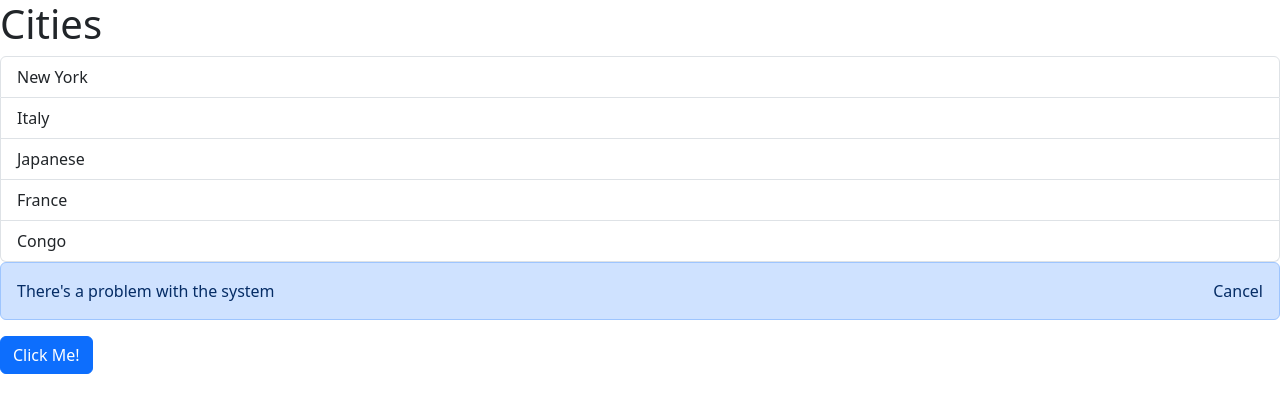
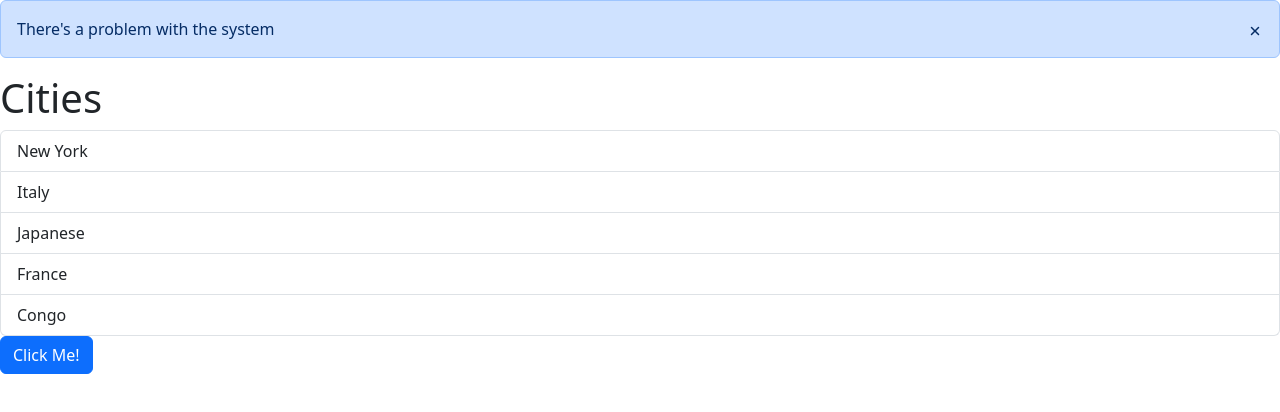
Before and after one commit to Tsunamiisking/mosh-react, a React (Vite) app in the folder mosh-react/: page / in a window 1280 px wide. Both pictures are taken after a click on the button "Click Me!". Shown: the top 412 px of the page. Built offline with nearby package versions, Linux system fonts and the light colour scheme.

Commit message:
Added React icons with cancel icon

```diff
--- a/mosh-react/package.json
+++ b/mosh-react/package.json
@@ -12,7 +12,8 @@
   "dependencies": {
     "bootstrap": "^5.3.3",
     "react": "^18.3.1",
-    "react-dom": "^18.3.1"
+    "react-dom": "^18.3.1",
+    "react-icons": "^5.3.0"
   },
   "devDependencies": {
     "@eslint/js": "^9.9.0",
--- a/mosh-react/src/App.tsx
+++ b/mosh-react/src/App.tsx
@@ -1,10 +1,11 @@
 import ListGroup from "./components/ListGroup";
 import Alert from "./components/Alert";
 import Exercise from "./components/Exercise";
+import { IoClose  } from "react-icons/io5";
+
 
 // AVAILABLE BUTTON COLORS
 // 'primary' | 'secondary' | 'success' | 'danger' | 'warning' | 'info' | 'light' | 'dark'
-
 
 function App() {
   let items = [
@@ -19,38 +20,36 @@ function App() {
     console.log(item);
   };
   const handleButtonClick = () => {
-    const element = document.querySelector('.alertBox') as HTMLElement
+    const element = document.querySelector(".alertBox") as HTMLElement;
     if (element) {
-      element.style.display = 'block'
+      element.style.display = "block";
     }
-  }
+  };
   const handleAlertClick = () => {
-    const element = document.querySelector('.alertBox') as HTMLElement
+    const element = document.querySelector(".alertBox") as HTMLElement;
     if (element) {
-      element.style.display = 'none'
+      element.style.display = "none";
     }
-
-
-  }
+  };
   return (
     <div>
+      <Alert>
+        <div className="text">There's a problem with the system</div>
+        <div onClick={handleAlertClick} className="cancel-icon">
+        <IoClose />
+        </div>
+      </Alert>
+
       <ListGroup
         items={items}
         heading="Cities"
         onSelectedItem={handleSelectedItem}
       />
 
-      <Alert>
-        <div className="text">There's a problem with the system</div>
-        <div onClick={handleAlertClick} className="cancel-icon"> Cancel </div>
-      </Alert>
-
-      <Exercise onClick={handleButtonClick} color='primary'>
+      <Exercise onClick={handleButtonClick} color="primary">
         Click Me!
-       </Exercise>
+      </Exercise>
     </div>
-
-
   );
 }
 
```
Also changed, not shown: 1 other file (tests, documents, lock files or other folders).
